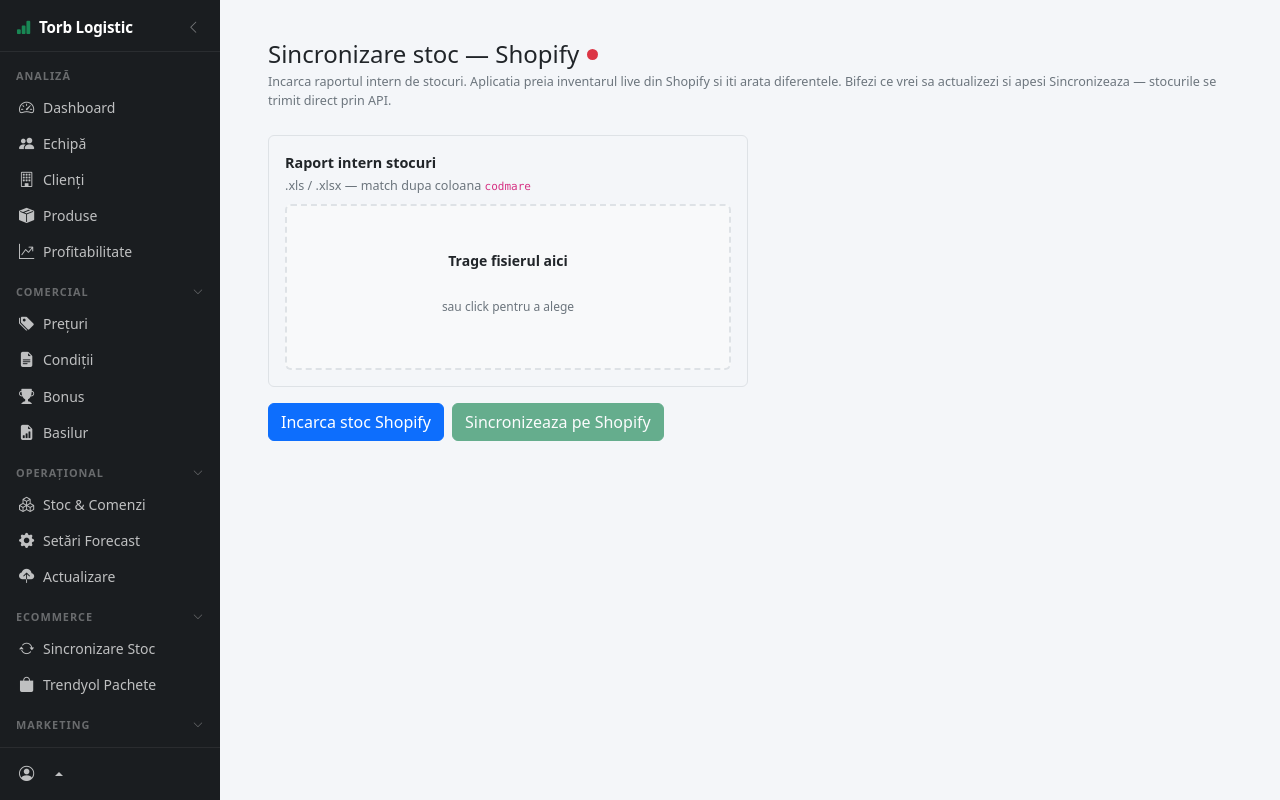
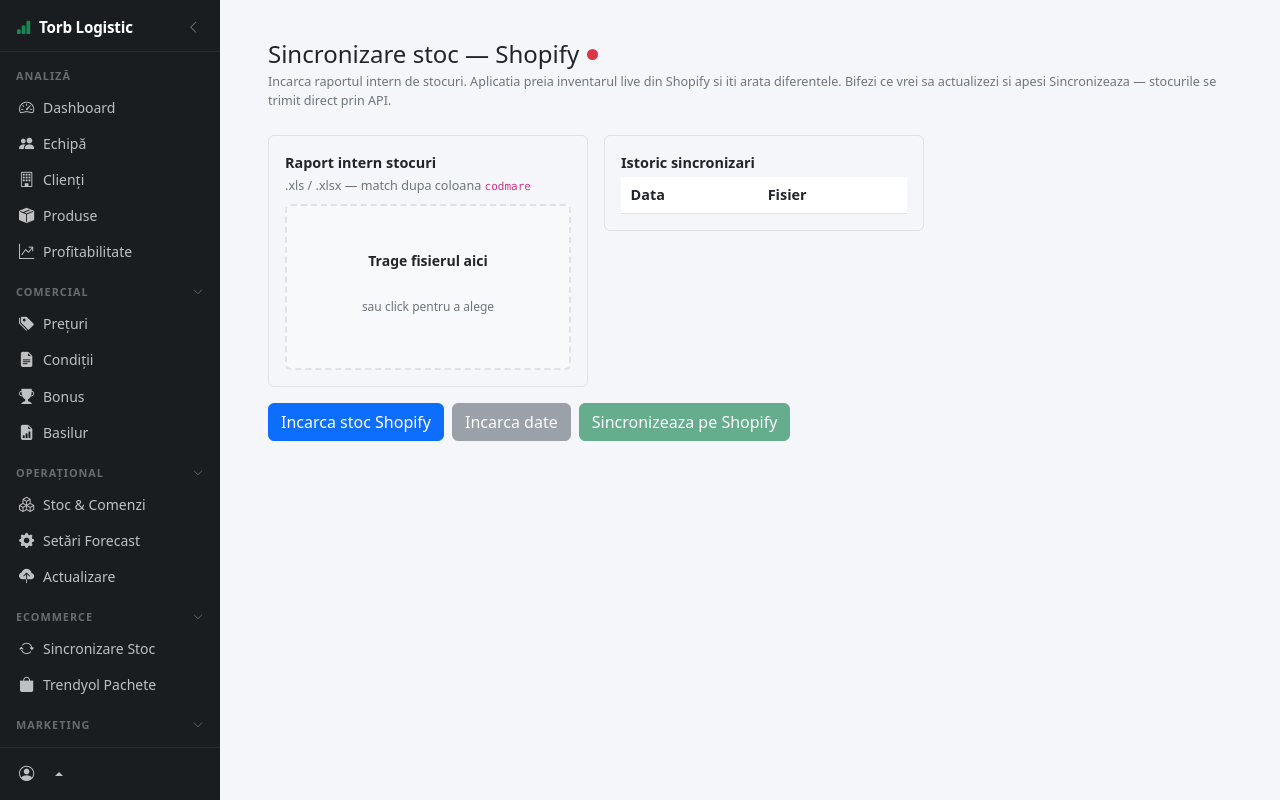
Before and after one commit to ifrimdrag-hue/TorbApp, a Python web app: template app/templates/stocuri/shopify.html in a window 1280 px wide. Run offline with Jinja, Linux system fonts and the light colour scheme; the template is opened without the code that fills it, so the values that code supplies are empty.

Commit message:
feat: add Istoric sincronizari card and updated button row to Shopify page

```diff
--- a/app/templates/stocuri/shopify.html
+++ b/app/templates/stocuri/shopify.html
@@ -11,8 +11,9 @@
     diferentele. Bifezi ce vrei sa actualizezi si apesi Sincronizeaza — stocurile se trimit direct prin API.
   </p>
 
-  <div class="mb-3">
-    <div class="dz-card p-3 border rounded" style="max-width:480px;">
+  <div class="d-flex gap-3 mb-3 flex-wrap align-items-start">
+    <!-- Left card: unchanged -->
+    <div class="dz-card p-3 border rounded" style="min-width:320px; max-width:480px;">
       <div class="fw-semibold mb-1">Raport intern stocuri</div>
       <div class="text-secondary small mb-2">.xls / .xlsx — match dupa coloana <code>codmare</code></div>
       <div class="dropzone" id="dzShopReport">
@@ -24,11 +25,32 @@
         </div>
       </div>
     </div>
+
+    <!-- Right card: Istoric sincronizari -->
+    <div class="dz-card p-3 border rounded" style="min-width:320px; max-width:480px;">
+      <div class="fw-semibold mb-1">Istoric sincronizari</div>
+      <div class="table-responsive" style="max-height:180px; overflow-y:auto;">
+        <table class="table table-sm table-hover mb-0" id="syncHistoryTable">
+          <thead>
+            <tr>
+              <th>Data</th>
+              <th>Fisier</th>
+            </tr>
+          </thead>
+          <tbody id="syncHistoryBody"></tbody>
+        </table>
+      </div>
+    </div>
   </div>
 
   <div class="d-flex gap-2 mb-3">
     <button id="btnShopPreview" class="btn btn-primary">Incarca stoc Shopify</button>
+    <button id="btnHistoryLoad" class="btn btn-secondary" disabled>Incarca date</button>
     <button id="btnShopSync" class="btn btn-success" disabled>Sincronizeaza pe Shopify</button>
+  </div>
+
+  <div id="shopHistoricalBanner" class="alert alert-info py-2 px-3 mb-2" hidden>
+    <small id="shopHistoricalBannerText"></small>
   </div>
 
   <div id="shopStatus" class="status mb-2"></div>
```
